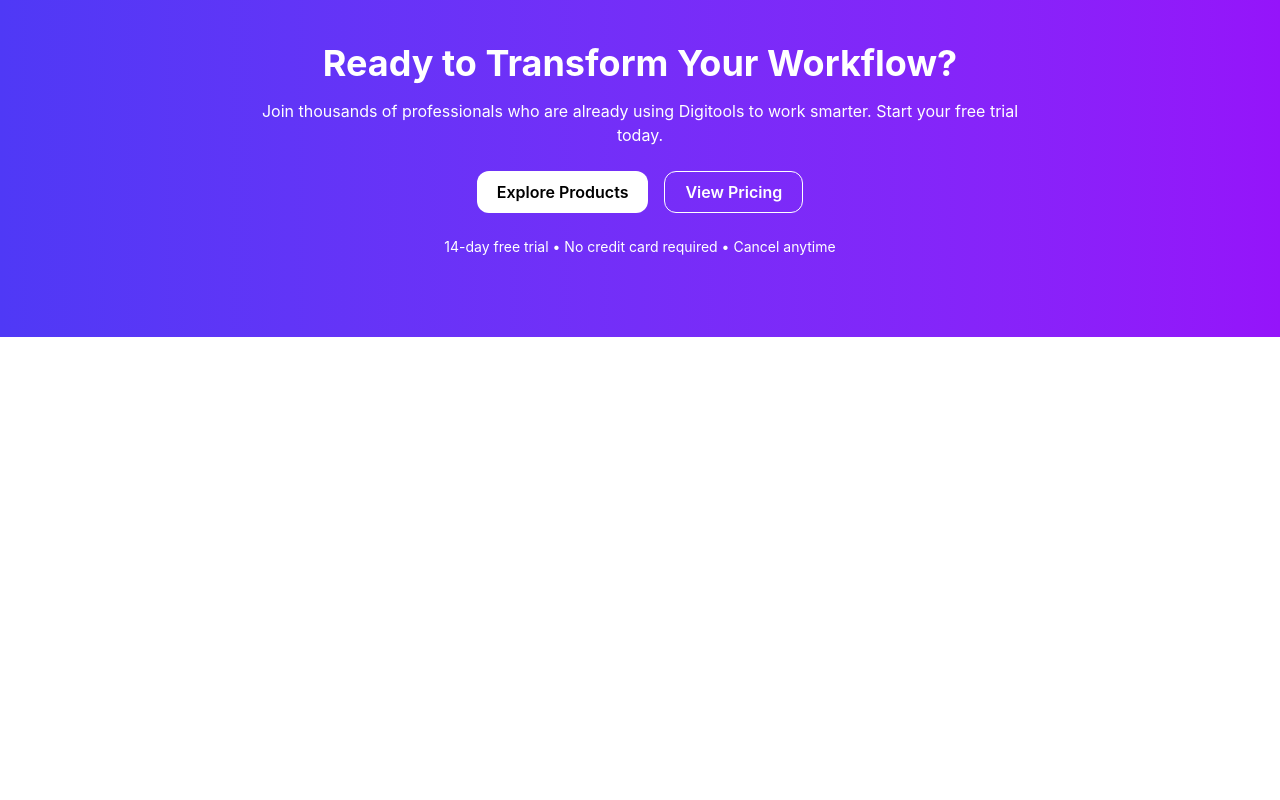
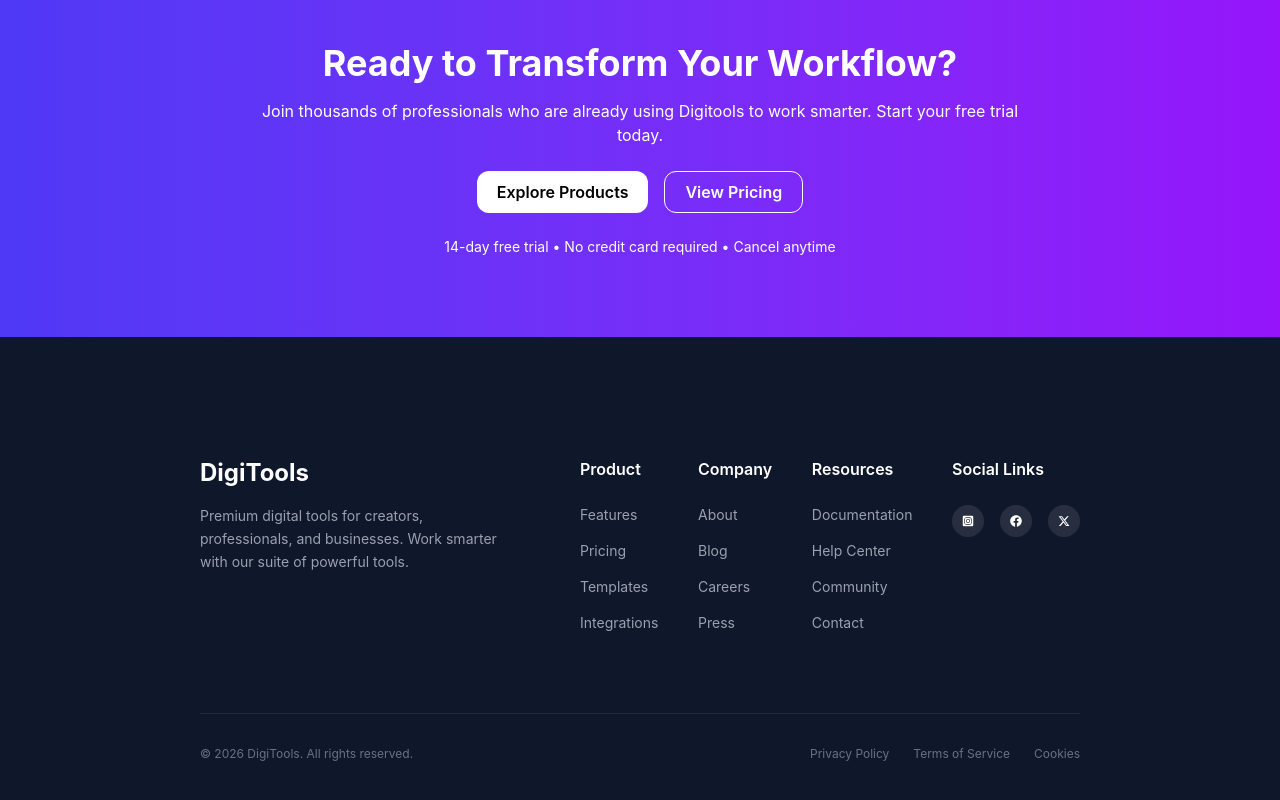
Before and after one commit to pialahmed513-commits/B13-A6-Parvez-Ahmed-Pial, a React (Vite) app: page / in a window 1280 px wide. Shown: the part 3738-4538 px from the top of the page. Before the commit the page ends 4075 px from the top, so only its background shows below. Built offline with nearby package versions, Linux system fonts and the light colour scheme.

Commit message:
add Footer

```diff
--- a/src/App.jsx
+++ b/src/App.jsx
@@ -11,6 +11,7 @@
 import GetStart from './Component/Get/GetStart';
 import Pricing from './Component/PricingPackeg/Pricing';
 import Cti from './Component/CTI-Section/Cti';
+import Footer from './Component/Footer/Footer';
 
 function App() {
   const [products, setProducts] = useState([]);
@@ -82,6 +83,7 @@
         <GetStart></GetStart>
         <Pricing></Pricing>
         <Cti></Cti>
+        <Footer></Footer>
 
       <ToastContainer position="top-right" autoClose={1500} />
     </div>
--- /dev/null
+++ b/src/Component/Footer/Footer.jsx
@@ -0,0 +1,88 @@
+import React from 'react';
+import { FaFacebook } from "react-icons/fa";
+import { FaInstagramSquare } from "react-icons/fa";
+import { FaXTwitter } from "react-icons/fa6";
+const Footer = () => {
+  return (
+    <footer className="bg-[#0f172a] text-white py-[120px] px-[200px]">
+      <div className="max-w-[1200px] mx-auto">
+        <div className="flex justify-between items-start gap-20">
+
+
+          <div className="max-w-[300px]">
+            <h2 className="text-2xl font-bold mb-4">DigiTools</h2>
+            <p className="text-gray-400 text-sm leading-relaxed">
+              Premium digital tools for creators, professionals, and businesses.
+              Work smarter with our suite of powerful tools.
+            </p>
+          </div>
+
+
+          <div className="flex flex-1 justify-between">
+
+            <div>
+              <h3 className="font-semibold mb-6">Product</h3>
+              <ul className="space-y-4 text-gray-400 text-sm">
+                <li><a href="#">Features</a></li>
+                <li><a href="#">Pricing</a></li>
+                <li><a href="#">Templates</a></li>
+                <li><a href="#">Integrations</a></li>
+              </ul>
+            </div>
+
+
+            <div>
+              <h3 className="font-semibold mb-6">Company</h3>
+              <ul className="space-y-4 text-gray-400 text-sm">
+                <li><a href="#">About</a></li>
+                <li><a href="#">Blog</a></li>
+                <li><a href="#">Careers</a></li>
+                <li><a href="#">Press</a></li>
+              </ul>
+            </div>
+
+
+            <div>
+              <h3 className="font-semibold mb-6">Resources</h3>
+              <ul className="space-y-4 text-gray-400 text-sm">
+                <li><a href="#">Documentation</a></li>
+                <li><a href="#">Help Center</a></li>
+                <li><a href="#">Community</a></li>
+                <li><a href="#">Contact</a></li>
+              </ul>
+            </div>
+
+
+            <div>
+              <h3 className="font-semibold mb-6">Social Links</h3>
+              <div className="flex gap-4">
+
+                <div className="w-8 h-8 bg-white/10 rounded-full flex items-center justify-center">
+                  <span className="text-xs"><FaInstagramSquare /></span>
+                </div>
+                <div className="w-8 h-8 bg-white/10 rounded-full flex items-center justify-center">
+                  <span className="text-xs"><FaFacebook /></span>
+                </div>
+                <div className="w-8 h-8 bg-white/10 rounded-full flex items-center justify-center ">
+                  <span className="text-xs"><FaXTwitter /></span>
+                </div>
+              </div>
+            </div>
+          </div>
+        </div>
+
+        {/* Bottom Bar */}
+        <div className="mt-[80px] pt-8 border-t border-gray-800 flex justify-between items-center text-xs text-gray-500">
+          <p>© 2026 DigiTools. All rights reserved.</p>
+          <div className="flex gap-6">
+            <a href="#">Privacy Policy</a>
+            <a href="#">Terms of Service</a>
+            <a href="#">Cookies</a>
+          </div>
+        </div>
+      </div>
+    </footer>
+  );
+};
+
+export default Footer;
```
